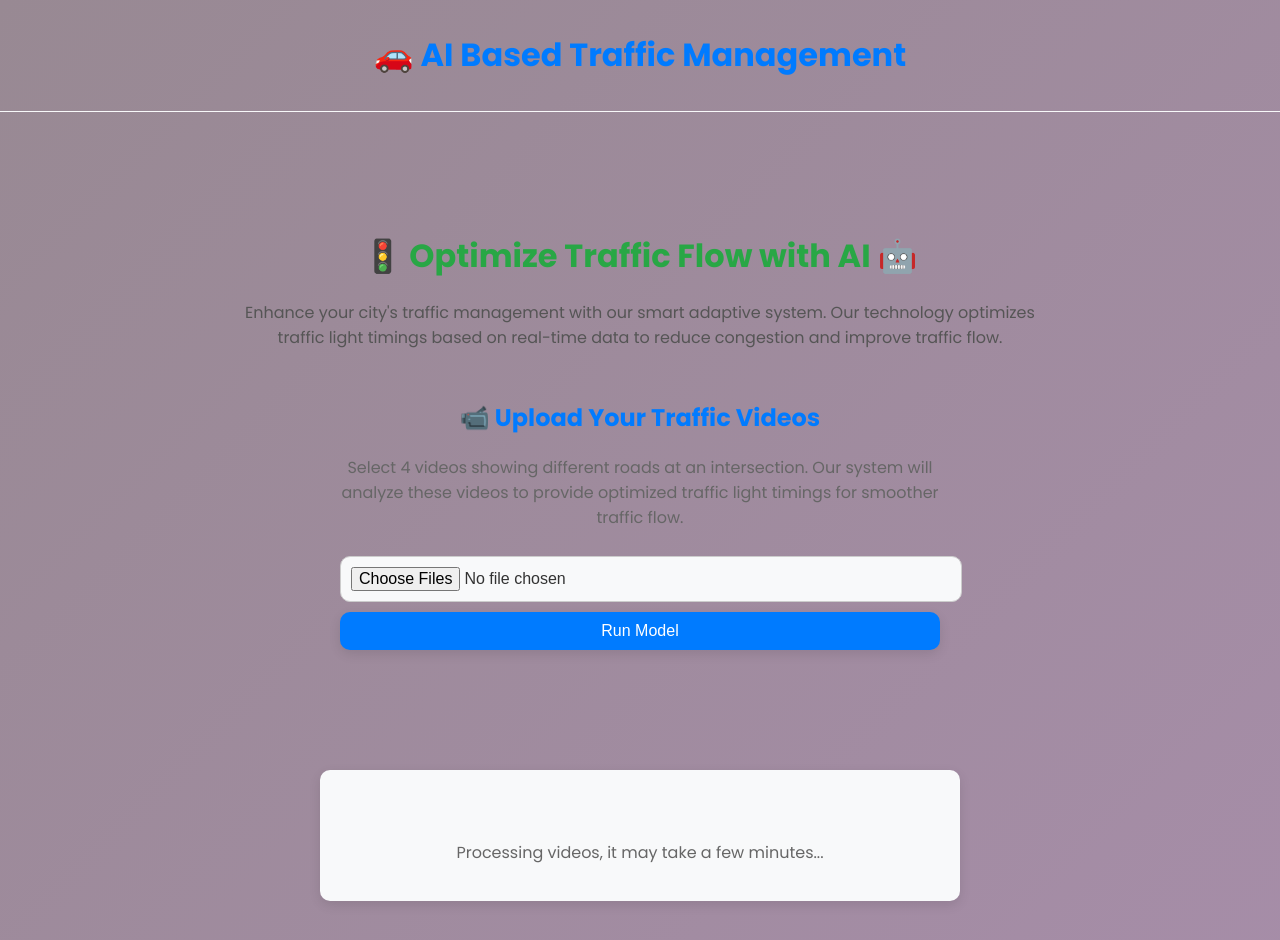
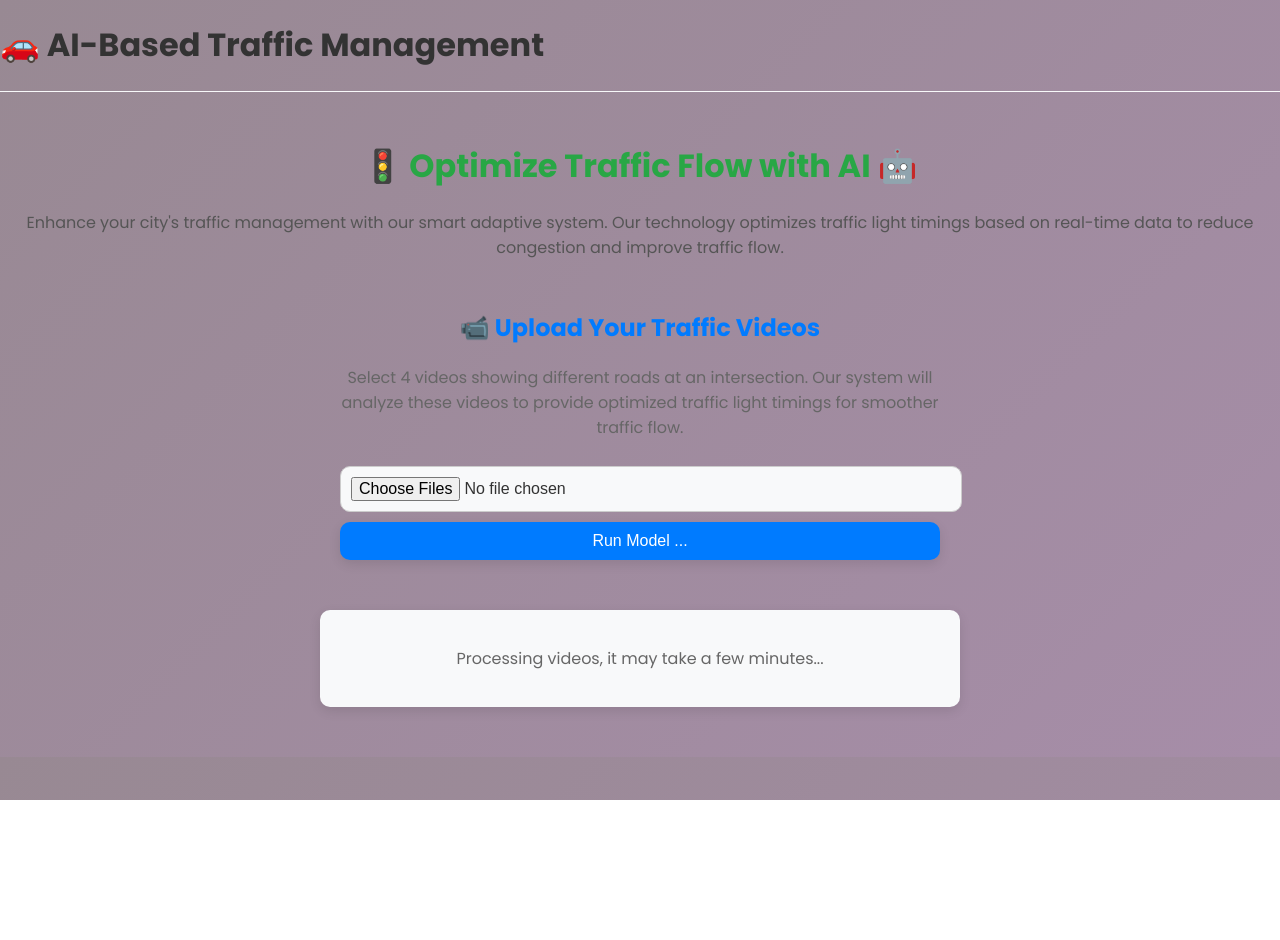
Before and after one commit to ansh-dulewale/TECHNEX-25-HACK-A-THON-, a React (Create React App) app in the folder AI-Based-Traffic-Management-System/frontend/: page / in a window 1280 px wide. Both pictures are taken after a click on the button "Run Model". Shown: the top 940 px of the page. After the commit the page ends 800 px from the top, so only its background shows below. Built offline with nearby package versions, Linux system fonts and the light colour scheme.

Commit message:
Update App.js

```diff
--- a/AI-Based-Traffic-Management-System/frontend/src/App.js
+++ b/AI-Based-Traffic-Management-System/frontend/src/App.js
@@ -26,8 +26,11 @@ function App() {
     selectedFiles.forEach(file => formData.append('videos', file));
 
     try {
-      // Use a placeholder for the backend URL (update this after deployment)
-      const BACKEND_URL = process.env.REACT_APP_BACKEND_URL || 'http://localhost:5000' || 'https://technex-backend.onrender.com';
+      // Use only the environment variable for the backend URL
+      const BACKEND_URL = process.env.REACT_APP_BACKEND_URL;
+      if (!BACKEND_URL) {
+        throw new Error('Backend URL is not configured. Please set REACT_APP_BACKEND_URL.');
+      }
       const response = await axios.post(`${BACKEND_URL}/upload`, formData, {
         headers: { 'Content-Type': 'multipart/form-data' },
       });
@@ -42,56 +45,62 @@ function App() {
   };
 
   return (
-    <div className="App">
-      <h1>🚗 AI Based Traffic Management</h1>
-      <hr/>
+    <div className="min-h-screen bg-gray-100 flex flex-col items-center p-4">
+      <h1 className="text-4xl font-bold text-blue-600 mb-4">🚗 AI-Based Traffic Management</h1>
+      <hr className="w-full border-gray-300 mb-6" />
 
-      <div className='main-container'>
-        <div className='left'>
-          <section id="hero" className="hero">
-            <h2>🚦 Optimize Traffic Flow with AI 🤖</h2>
-            <p>Enhance your city's traffic management with our smart adaptive system. Our technology optimizes traffic light timings based on real-time data to reduce congestion and improve traffic flow.</p>
+      <div className="w-full max-w-4xl flex flex-col md:flex-row gap-8">
+        <div className="w-full md:w-1/2">
+          <section id="hero" className="hero bg-white p-6 rounded-lg shadow-md mb-6">
+            <h2 className="text-2xl font-semibold text-green-600 mb-2">🚦 Optimize Traffic Flow with AI 🤖</h2>
+            <p className="text-gray-700">Enhance your city's traffic management with our smart adaptive system. Our technology optimizes traffic light timings based on real-time data to reduce congestion and improve traffic flow.</p>
           </section>
-          <section id="upload" className="upload">
-            <h2>📹 Upload Your Traffic Videos</h2>
-            <p>Select 4 videos showing different roads at an intersection. Our system will analyze these videos to provide optimized traffic light timings for smoother traffic flow.</p>
-            <form onSubmit={handleSubmit}>
+          <section id="upload" className="upload bg-white p-6 rounded-lg shadow-md">
+            <h2 className="text-2xl font-semibold text-blue-600 mb-2">📹 Upload Your Traffic Videos</h2>
+            <p className="text-gray-700 mb-4">Select 4 videos showing different roads at an intersection. Our system will analyze these videos to provide optimized traffic light timings for smoother traffic flow.</p>
+            <form onSubmit={handleSubmit} className="space-y-4">
               <input
                 type="file"
                 multiple
                 accept="video/*"
                 onChange={handleFileChange}
+                className="w-full p-2 border border-gray-300 rounded-md"
               />
-              <br/>
-              <button type="submit">Run Model</button>
+              <button
+                type="submit"
+                disabled={loading}
+                className="w-full bg-blue-500 text-white p-2 rounded-md hover:bg-blue-600 disabled:bg-gray-400 disabled:cursor-not-allowed"
+              >
+                Run Model {loading && '...'}
+              </button>
             </form>
           </section>
         </div>
 
-        <section id="result" className="result">
+        <section id="result" className="result w-full md:w-1/2 bg-white p-6 rounded-lg shadow-md">
           {!loading && !result && (
-            <p className='placeholder'>Optimization results will show here <br/><span>🚦🚦🚦🚦</span></p>
+            <p className="text-gray-500 text-center">Optimization results will show here <br /><span className="text-green-500">🚦🚦🚦🚦</span></p>
           )}
-          {loading && <p className='loader'>Processing videos, it may take a few minutes...</p>}
+          {loading && <p className="text-blue-500 text-center">Processing videos, it may take a few minutes...</p>}
           {result && !result.error && (
             <>
-              <h2>✅ Optimization Results</h2>
-              <p>Your traffic light timings have been optimized. Here are the recommended green times for each direction:</p>
-              <ul>
-                <li>🚦 North: <span id="north-time">{result.north}</span> seconds</li>
-                <li>🚦 South: <span id="south-time">{result.south}</span> seconds</li>
-                <li>🚦 West: <span id="west-time">{result.west}</span> seconds</li>
-                <li>🚦 East: <span id="east-time">{result.east}</span> seconds</li>
+              <h2 className="text-2xl font-semibold text-green-600 mb-4">✅ Optimization Results</h2>
+              <p className="text-gray-700 mb-4">Your traffic light timings have been optimized. Here are the recommended green times for each direction:</p>
+              <ul className="list-disc pl-5 space-y-2">
+                <li className="text-gray-800">🚦 North: <span id="north-time" className="font-bold text-blue-600">{result.north || 'N/A'}</span> seconds</li>
+                <li className="text-gray-800">🚦 South: <span id="south-time" className="font-bold text-blue-600">{result.south || 'N/A'}</span> seconds</li>
+                <li className="text-gray-800">🚦 West: <span id="west-time" className="font-bold text-blue-600">{result.west || 'N/A'}</span> seconds</li>
+                <li className="text-gray-800">🚦 East: <span id="east-time" className="font-bold text-blue-600">{result.east || 'N/A'}</span> seconds</li>
               </ul>
             </>
           )}
+          {result && result.error && (
+            <div className="text-red-600 text-center">
+              <h2 className="text-2xl font-semibold mb-2">❌ Error</h2>
+              <p>{result.error}</p>
+            </div>
+          )}
         </section>
-        {result && result.error && (
-          <div>
-            <h2>Error:</h2>
-            <p>{result.error}</p>
-          </div>
-        )}
       </div>
     </div>
   );
```
